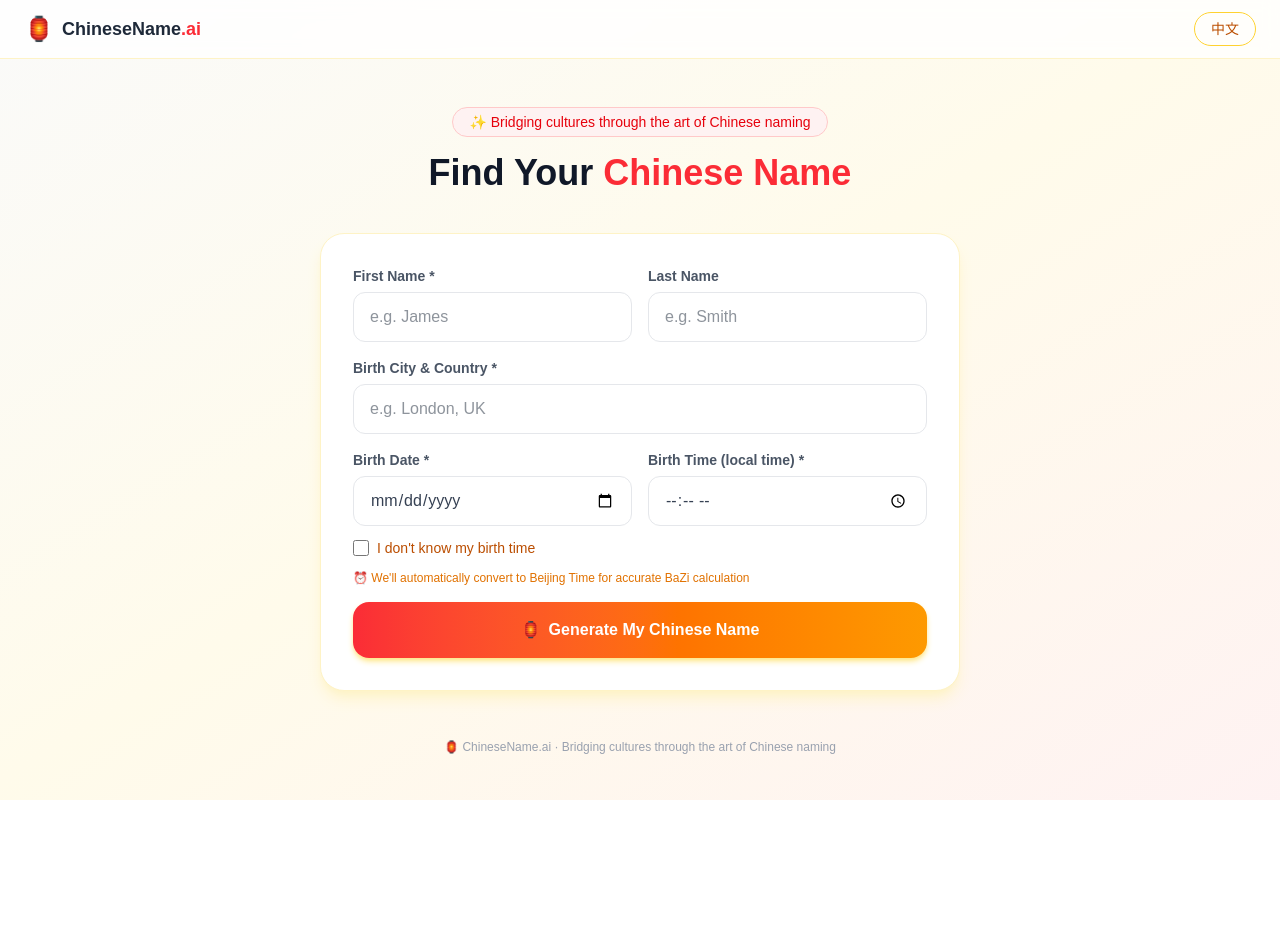
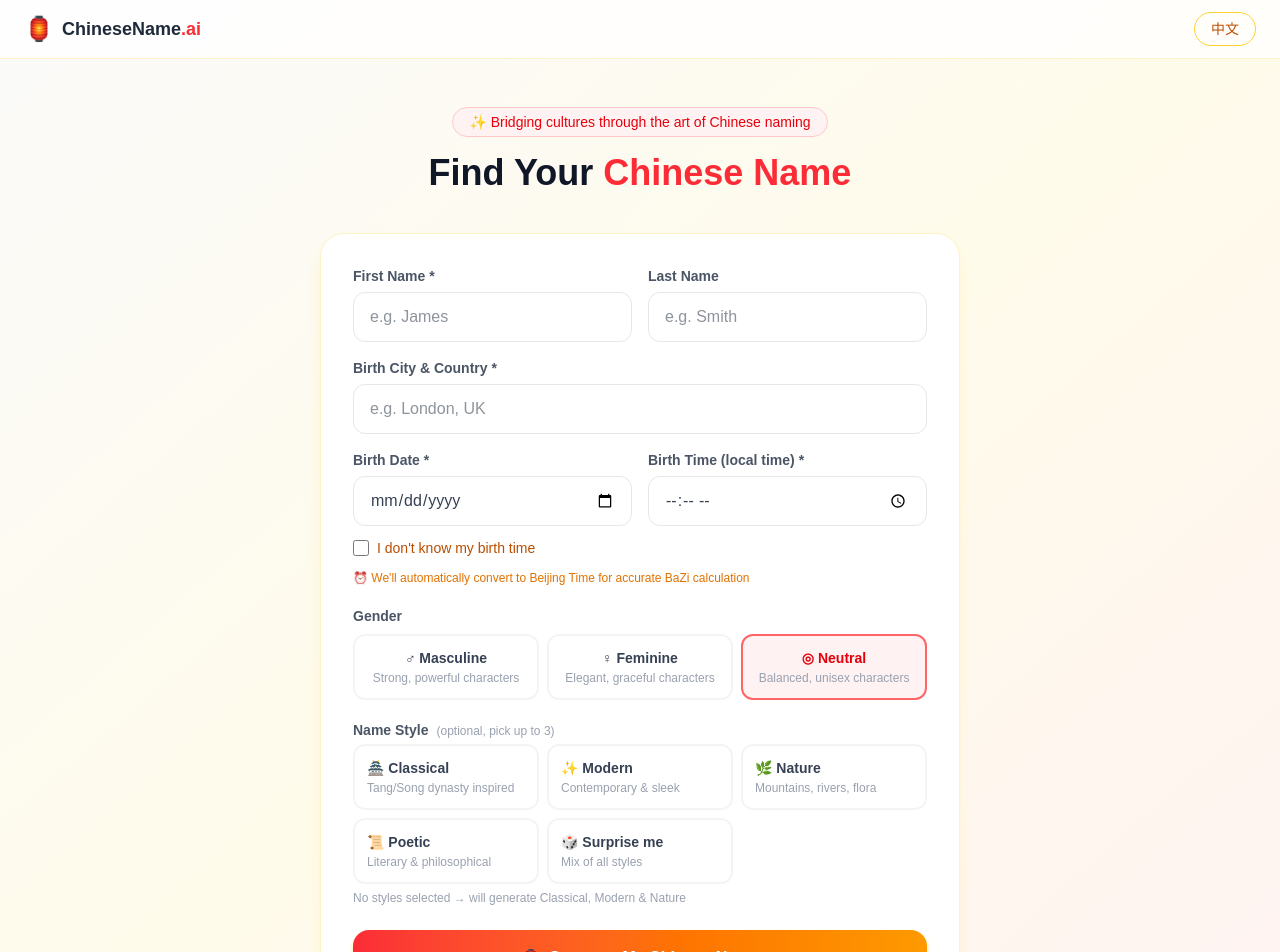
Before and after one commit to JexW/chinesename-ai, a Next.js app: page / in a window 1280 px wide. Shown: the top 952 px of the page. Before the commit the page ends 800 px from the top, so only its background shows below. Built offline with nearby package versions, Linux system fonts and the light colour scheme.

Commit message:
Add gender and style selection

```diff
--- a/app/api/generate/route.ts
+++ b/app/api/generate/route.ts
@@ -18,7 +18,7 @@
       },
       body: JSON.stringify({
         model: "claude-sonnet-4-20250514",
-        max_tokens: 2000,
+        max_tokens: 4000,
         messages: [{ role: "user", content: prompt }],
       }),
     });
--- a/app/page.tsx
+++ b/app/page.tsx
@@ -20,6 +20,20 @@
     unknownTimeNote: "⚠️ Without birth time, the Hour Pillar cannot be calculated. Your name will be based on date + phonetics only.",
     timeSlots: ["Early Morning (子/丑 23:00–03:00)", "Dawn (寅/卯 03:00–07:00)", "Morning (辰/巳 07:00–11:00)", "Noon (午/未 11:00–15:00)", "Afternoon (申/酉 15:00–19:00)", "Evening (戌/亥 19:00–23:00)"],
     placeholderFirst: "e.g. James", placeholderLast: "e.g. Smith", placeholderCity: "e.g. London, UK",
+    genderLabel: "Gender",
+    genderOptions: [
+      { value: "male", label: "♂ Masculine", desc: "Strong, powerful characters" },
+      { value: "female", label: "♀ Feminine", desc: "Elegant, graceful characters" },
+      { value: "neutral", label: "◎ Neutral", desc: "Balanced, unisex characters" },
+    ],
+    styleLabel: "Name Style",
+    styleOptions: [
+      { value: "classical", label: "🏯 Classical", desc: "Tang/Song dynasty inspired" },
+      { value: "modern", label: "✨ Modern", desc: "Contemporary & sleek" },
+      { value: "nature", label: "🌿 Nature", desc: "Mountains, rivers, flora" },
+      { value: "poetic", label: "📜 Poetic", desc: "Literary & philosophical" },
+      { value: "surprise", label: "🎲 Surprise me", desc: "Mix of all styles" },
+    ],
   },
   zh: {
     tagline: "以中文命名艺术，连接东西方文化",
@@ -39,6 +53,20 @@
     unknownTimeNote: "⚠️ 没有出生时间，无法计算时柱。你的名字将仅根据日期和读音生成。",
     timeSlots: ["深夜早晨（子/丑 23:00–03:00）", "黎明（寅/卯 03:00–07:00）", "上午（辰/巳 07:00–11:00）", "午间（午/未 11:00–15:00）", "下午（申/酉 15:00–19:00）", "傍晚（戌/亥 19:00–23:00）"],
     placeholderFirst: "例如 James", placeholderLast: "例如 Smith", placeholderCity: "例如 London, UK",
+    genderLabel: "性别倾向",
+    genderOptions: [
+      { value: "male", label: "♂ 男性风", desc: "刚健有力的字符" },
+      { value: "female", label: "♀ 女性风", desc: "优雅灵秀的字符" },
+      { value: "neutral", label: "◎ 中性", desc: "平衡中性的字符" },
+    ],
+    styleLabel: "名字风格",
+    styleOptions: [
+      { value: "classical", label: "🏯 古典风", desc: "唐宋诗词意境" },
+      { value: "modern", label: "✨ 现代风", desc: "简洁时尚感" },
+      { value: "nature", label: "🌿 自然风", desc: "山川草木意象" },
+      { value: "poetic", label: "📜 诗意风", desc: "文学哲学气质" },
+      { value: "surprise", label: "🎲 随机惊喜", desc: "融合多种风格" },
+    ],
   },
 };
 
@@ -136,9 +164,45 @@
   form:{firstName:string;lastName:string};generatedLang:string;
 }
 
-function buildPrompt(form: {firstName:string;lastName:string;birthPlace:string;birthDate:string}, timeStr: string|null, bazi: ReturnType<typeof calculateBazi>, isZh: boolean) {
+function buildPrompt(
+  form: {firstName:string;lastName:string;birthPlace:string;birthDate:string},
+  timeStr: string|null,
+  bazi: ReturnType<typeof calculateBazi>,
+  isZh: boolean,
+  gender: string,
+  styles: string[]
+) {
   const baziStr = `Year ${bazi.year.pillar}(${bazi.year.element}), Month ${bazi.month.pillar}(${bazi.month.element}), Day ${bazi.day.pillar}(${bazi.day.element})${bazi.hour ? `, Hour ${bazi.hour.pillar}(${bazi.hour.element})` : ", Hour: Unknown"}`;
   const noTimeNote = !timeStr ? "\nNOTE: Birth time is unknown. Skip Hour Pillar analysis. Focus name on Year/Month/Day elements and phonetics." : "";
+
+  // Gender instruction
+  const genderMap: Record<string, string> = {
+    male: "MASCULINE — use strong, powerful characters associated with ambition, strength, wisdom (e.g. 浩, 峰, 轩, 睿, 博)",
+    female: "FEMININE — use elegant, graceful characters associated with beauty, gentleness, virtue (e.g. 雪, 雅, 婷, 柔, 莹)",
+    neutral: "GENDER-NEUTRAL — use balanced characters that work for any gender (e.g. 明, 晨, 云, 林, 思)",
+  };
+  const genderInstruction = genderMap[gender] || genderMap.neutral;
+
+  // Style instruction
+  const styleMap: Record<string, string> = {
+    classical: "Classical (古典风) — inspired by Tang/Song dynasty poetry, classical literature, historical elegance",
+    modern: "Modern (现代风) — contemporary, sleek, simple characters used by young Chinese today",
+    nature: "Nature (自然风) — imagery of mountains, rivers, seasons, flora and fauna",
+    poetic: "Poetic (诗意风) — literary, philosophical, drawn from classical Chinese poetry and philosophy",
+    surprise: "Surprise mix — freely combine classical, modern, and nature styles creatively",
+  };
+
+  // If user picked specific styles, use those; otherwise use all 3 defaults
+  const activeStyles = styles.length > 0 && !styles.includes("surprise")
+    ? styles.map(s => styleMap[s] || s)
+    : styles.includes("surprise")
+    ? [styleMap.surprise]
+    : [styleMap.classical, styleMap.modern, styleMap.nature];
+
+  const stylesInstruction = activeStyles.length === 1
+    ? `Generate 3 name variations all in this style: ${activeStyles[0]}`
+    : `Generate exactly ${activeStyles.length} names, one per style:\n${activeStyles.map((s, i) => `  Option ${i+1}: ${s}`).join("\n")}`;
+
   return `You are a master Chinese name consultant with deep expertise in BaZi Five Elements, Chinese phonetics, classical poetry, and traditional Chinese surnames (百家姓).
 
 IMPORTANT: Write ALL explanations, meanings, analysis, and advice in ${isZh?"Chinese (中文)":"English"}. Only JSON keys stay in English.${noTimeNote}
@@ -150,13 +214,16 @@
 - Birth date: ${form.birthDate}${timeStr ? `, Birth time: ${timeStr}` : " (birth time unknown)"}
 - BaZi: ${baziStr}
 
+GENDER PREFERENCE: ${genderInstruction}
+
+NAME STYLES: ${stylesInstruction}
+
 NAMING RULES:
 1. Chinese = SURNAME first + GIVEN NAME after
 2. SURNAME from 百家姓 based on LAST NAME sound: Potter->朴, Smith->史, Johnson->庄, Brown->白, Williams->卫, Jones->庄, Taylor->戴, Wilson->魏, Davies->戴, Evans->叶
-3. GIVEN NAME (1-2 chars) based on FIRST NAME sound: Harry->海瑞, James->杰明, Emma->艾梅, John->俊, Sarah->莎瑞
+3. GIVEN NAME (1-2 chars) based on FIRST NAME sound + matches gender preference above
 4. Strengthen weak/missing BaZi elements
 5. Beautiful real Chinese name, NOT transliteration
-6. 3 options: Classical(古典风), Modern(现代风), Nature(自然风)
 
 PHONETIC: Keep Western order (First then Last): Harry Potter->哈利·波特
 
@@ -164,13 +231,14 @@
 {"names":[{"chineseName":"史明浩","pinyin":"Shǐ Míng Hào","style":"Classical","styleZh":"古典风","characters":[{"char":"史","pinyin":"Shǐ","meaning":"historian","strokes":5,"element":"Metal"}],"nameMeaning":"explanation","baziMatch":"bazi note"}],"phoneticOnly":"哈利·波特","phoneticPinyin":"Hā Lì Bō Tè","baziAnalysis":"analysis","luckyElement":"Fire","elementAdvice":{"missingElements":["Water"],"jewelry":"silver","colors":"blue","direction":"North","lifestyle":"tips","food":"recommendations"}}`;
 }
 
-function buildRegenPrompt(type: "surname"|"given", currentName: string, form: {firstName:string;lastName:string;birthPlace:string}, isZh: boolean) {
+function buildRegenPrompt(type: "surname"|"given", currentName: string, form: {firstName:string;lastName:string;birthPlace:string}, isZh: boolean, gender: string) {
   const lang = isZh ? "Chinese" : "English";
+  const genderHint = gender === "male" ? "masculine/strong" : gender === "female" ? "feminine/elegant" : "gender-neutral";
   if (type === "surname") {
     return `Give me 1 alternative Chinese surname from 百家姓 for someone whose last name is "${form.lastName}" from ${form.birthPlace}. The surname should sound similar to "${form.lastName}". Current surname is "${currentName[0]}". Give a DIFFERENT one. Return ONLY JSON: {"surname":"汪","pinyin":"Wāng","meaning":"explanation in ${lang}","strokes":7,"element":"Water"}`;
   } else {
     const givenPart = currentName.slice(1);
-    return `Give me 1 alternative Chinese given name (1-2 characters) for someone whose first name is "${form.firstName}". Should sound like "${form.firstName}". Current given name is "${givenPart}". Give a DIFFERENT one. Return ONLY JSON: {"given":"明浩","pinyin":"Míng Hào","meaning":"explanation in ${lang}","characters":[{"char":"明","pinyin":"Míng","meaning":"bright","strokes":8,"element":"Fire"}]}`;
+    return `Give me 1 alternative Chinese given name (1-2 characters) for someone whose first name is "${form.firstName}". Should sound like "${form.firstName}". Prefer ${genderHint} characters. Current given name is "${givenPart}". Give a DIFFERENT one. Return ONLY JSON: {"given":"明浩","pinyin":"Míng Hào","meaning":"explanation in ${lang}","characters":[{"char":"明","pinyin":"Míng","meaning":"bright","strokes":8,"element":"Fire"}]}`;
   }
 }
 
@@ -180,6 +248,8 @@
   const [form, setForm] = useState({firstName:"",lastName:"",birthPlace:"",birthDate:"",birthTime:""});
   const [unknownTime, setUnknownTime] = useState(false);
   const [timeSlot, setTimeSlot] = useState<number|null>(null);
+  const [gender, setGender] = useState("neutral");
+  const [selectedStyles, setSelectedStyles] = useState<string[]>([]);
   const [result, setResult] = useState<ResultData|null>(null);
   const [selectedName, setSelectedName] = useState(0);
   const [loading, setLoading] = useState(false);
@@ -195,6 +265,22 @@
     return form.birthTime || null;
   };
 
+  const toggleStyle = (value: string) => {
+    if (value === "surprise") {
+      setSelectedStyles(prev => prev.includes("surprise") ? [] : ["surprise"]);
+      return;
+    }
+    setSelectedStyles(prev => {
+      const without = prev.filter(s => s !== "surprise");
+      if (without.includes(value)) {
+        return without.filter(s => s !== value);
+      }
+      // Max 3 non-surprise styles
+      if (without.length >= 3) return without;
+      return [...without, value];
+    });
+  };
+
   const handleSubmit = async () => {
     if (!form.firstName||!form.birthDate||!form.birthPlace) {
       setError(lang==="en"?"Please fill in all required fields.":"请填写所有必填项。"); return;
@@ -205,7 +291,7 @@
     setError(""); setLoading(true); setResult(null);
     const effectiveTime = getEffectiveTime();
     const bazi = calculateBazi(form.birthDate, effectiveTime);
-    const prompt = buildPrompt(form, effectiveTime, bazi, lang==="zh");
+    const prompt = buildPrompt(form, effectiveTime, bazi, lang==="zh", gender, selectedStyles);
     try {
       const res = await fetch("/api/generate", {method:"POST",headers:{"Content-Type":"application/json"},body:JSON.stringify({prompt})});
       const data = await res.json();
@@ -223,7 +309,7 @@
     if (!result) return;
     setRegenLoading(type);
     const currentName = result.names[selectedName].chineseName;
-    const prompt = buildRegenPrompt(type, currentName, form, lang==="zh");
+    const prompt = buildRegenPrompt(type, currentName, form, lang==="zh", gender);
     try {
       const res = await fetch("/api/generate", {method:"POST",headers:{"Content-Type":"application/json"},body:JSON.stringify({prompt})});
       const data = await res.json();
@@ -306,6 +392,7 @@
 
         {!result ? (
           <div className="bg-white rounded-3xl shadow-lg shadow-amber-100 border border-amber-100 p-8">
+            {/* Name fields */}
             <div className="grid grid-cols-2 gap-4 mb-4">
               <div>
                 <label className="block text-sm font-semibold text-gray-600 mb-1.5">{t.firstName} *</label>
@@ -316,10 +403,12 @@
                 <input name="lastName" value={form.lastName} onChange={handleChange} placeholder={t.placeholderLast} className="w-full border border-gray-200 rounded-xl px-4 py-3 text-gray-800 focus:outline-none focus:ring-2 focus:ring-amber-300 transition"/>
               </div>
             </div>
+
             <div className="mb-4">
               <label className="block text-sm font-semibold text-gray-600 mb-1.5">{t.birthPlace} *</label>
               <input name="birthPlace" value={form.birthPlace} onChange={handleChange} placeholder={t.placeholderCity} className="w-full border border-gray-200 rounded-xl px-4 py-3 text-gray-800 focus:outline-none focus:ring-2 focus:ring-amber-300 transition"/>
             </div>
+
             <div className="grid grid-cols-2 gap-4 mb-3">
               <div>
                 <label className="block text-sm font-semibold text-gray-600 mb-1.5">{t.birthDate} *</label>
@@ -352,8 +441,74 @@
               </div>
             )}
 
-            {!unknownTime && <p className="text-xs text-amber-600 mb-4">⏰ {t.birthTimeTip}</p>}
+            {!unknownTime && <p className="text-xs text-amber-600 mb-5">⏰ {t.birthTimeTip}</p>}
+
+            {/* ── GENDER SELECTOR ── */}
+            <div className="mb-5">
+              <label className="block text-sm font-semibold text-gray-600 mb-2">{t.genderLabel}</label>
+              <div className="grid grid-cols-3 gap-2">
+                {t.genderOptions.map(opt => (
+                  <button
+                    key={opt.value}
+                    onClick={() => setGender(opt.value)}
+                    className={`rounded-xl border-2 p-3 text-center transition ${
+                      gender === opt.value
+                        ? "border-red-400 bg-red-50"
+                        : "border-gray-100 hover:border-amber-200 bg-white"
+                    }`}
+                  >
+                    <div className={`text-sm font-bold mb-0.5 ${gender === opt.value ? "text-red-600" : "text-gray-700"}`}>
+                      {opt.label}
+                    </div>
+                    <div className="text-xs text-gray-400">{opt.desc}</div>
+                  </button>
+                ))}
+              </div>
+            </div>
+
+            {/* ── STYLE SELECTOR ── */}
+            <div className="mb-6">
+              <label className="block text-sm font-semibold text-gray-600 mb-1">
+                {t.styleLabel}
+                <span className="text-xs text-gray-400 font-normal ml-2">
+                  {lang === "en" ? "(optional, pick up to 3)" : "（可选，最多选3个）"}
+                </span>
+              </label>
+              <div className="grid grid-cols-2 gap-2 sm:grid-cols-3">
+                {t.styleOptions.map(opt => {
+                  const isActive = selectedStyles.includes(opt.value);
+                  const isSurprise = opt.value === "surprise";
+                  const isDisabled = !isActive && !isSurprise && selectedStyles.length >= 3 && !selectedStyles.includes("surprise");
+                  return (
+                    <button
+                      key={opt.value}
+                      onClick={() => toggleStyle(opt.value)}
+                      disabled={isDisabled}
+                      className={`rounded-xl border-2 p-3 text-left transition ${
+                        isActive
+                          ? "border-amber-400 bg-amber-50"
+                          : isDisabled
+                          ? "border-gray-100 bg-gray-50 opacity-40 cursor-not-allowed"
+                          : "border-gray-100 hover:border-amber-200 bg-white"
+                      }`}
+                    >
+                      <div className={`text-sm font-bold mb-0.5 ${isActive ? "text-amber-700" : "text-gray-700"}`}>
+                        {opt.label}
+                      </div>
+                      <div className="text-xs text-gray-400">{opt.desc}</div>
+                    </button>
+                  );
+                })}
+              </div>
+              {selectedStyles.length === 0 && (
+                <p className="text-xs text-gray-400 mt-1.5">
+                  {lang === "en" ? "No styles selected → will generate Classical, Modern & Nature" : "未选择 → 将生成古典、现代、自然三种风格"}
+                </p>
+              )}
+            </div>
+
             {error && <p className="text-red-500 text-sm mb-4 text-center">{error}</p>}
+
             <button onClick={handleSubmit} disabled={loading} className="w-full bg-gradient-to-r from-red-500 to-amber-500 hover:from-red-600 hover:to-amber-600 disabled:opacity-60 text-white font-bold py-4 rounded-2xl transition shadow-md shadow-amber-200 flex items-center justify-center gap-2">
               {loading?<><Dots/><span>{t.generating}</span></>:<><span>🏮</span>{t.generate}</>}
             </button>
```
Lines whose indentation alone changed are shown as unchanged.
